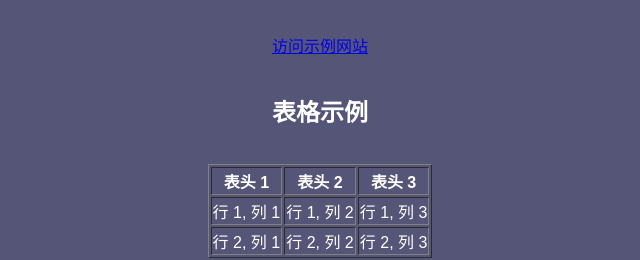
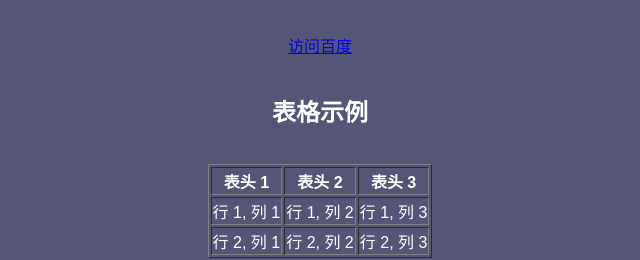
Before and after one commit to rooksacrifice/rooksacrifice, a plain HTML site: page index.html in a window 1280 px wide. Shown: the part 494-754 px from the top of the page, 344-984 px from the left. Drawn offline with Linux system fonts and the light colour scheme.

Commit message:
Update index.html

```diff
--- a/index.html
+++ b/index.html
@@ -18,7 +18,7 @@
 
 
     <h2>链接示例</h2>
-    <a href="https://www.baidu.com">访问示例网站</a>
+    <a href="https://www.baidu.com">访问百度</a>
 
     <h2>表格示例</h2>
     <table border="1">
```
